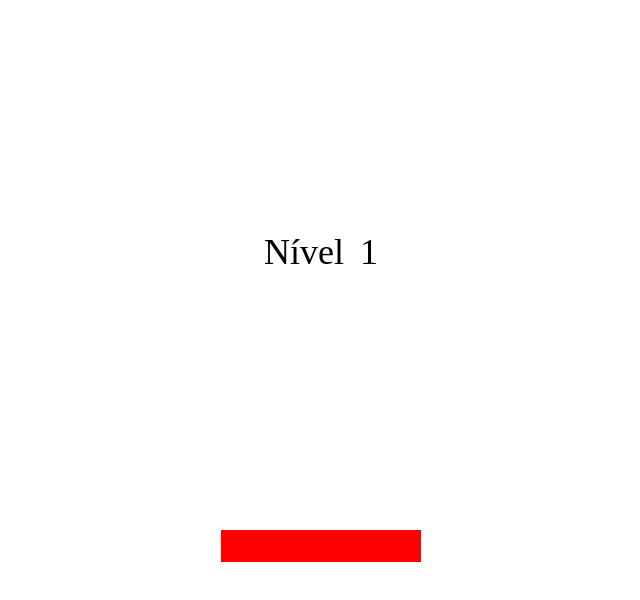
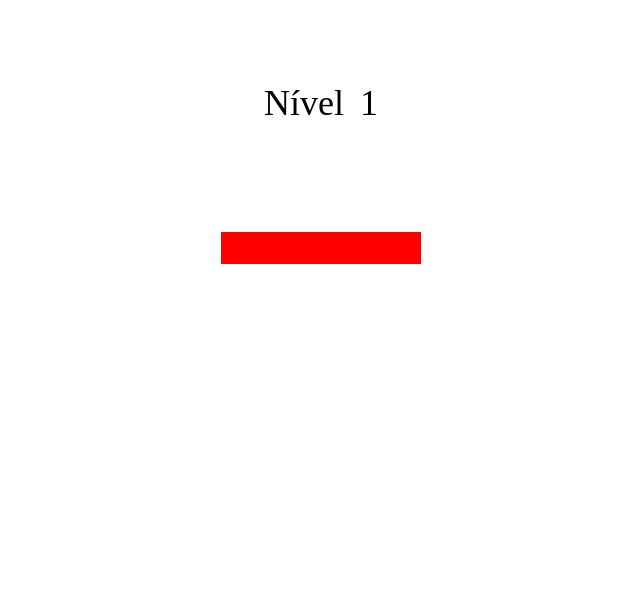
Before and after one commit to GabrielLukaA/PouProject, a website: page index.html in a window 1280 px wide. Shown: the whole page, without its empty margins (319-959 px from the left). Drawn offline with Linux system fonts and the light colour scheme.

Commit message:
teste aaaa

```diff
--- a/index.html
+++ b/index.html
@@ -9,7 +9,7 @@
 
 <body>
     <div
-        style="height: 50%; width: 100%; display: flex; justify-content: center; gap: 32px; padding-top: 48px;">
+        style="height: 12%; width: 100%; display: flex; justify-content: center; gap: 32px; padding-top: 48px;">
         <!-- <img id="coracaoCheio1" src="meunomeébruno.png" width="120vw" height="120vh" alt="" onclick="teste()">
         <img id="coracaoCheio2" src="meunomeébruno.png" width="120vw" height="120vh" alt="">
         <img id="coracaoCheio3" src="meunomeébruno.png" width="120vw" height="120vh" alt="">
```
